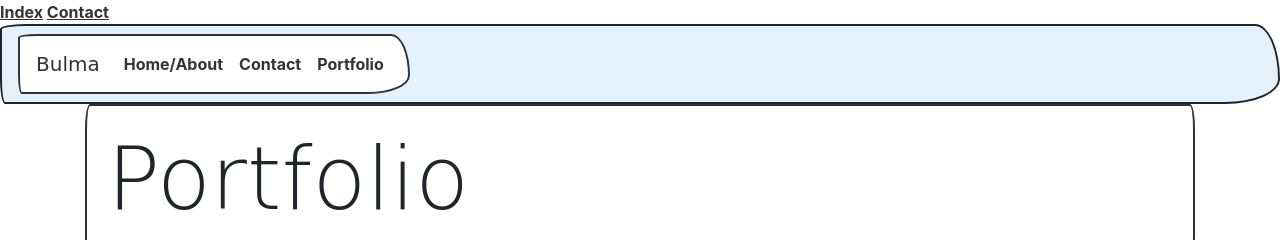
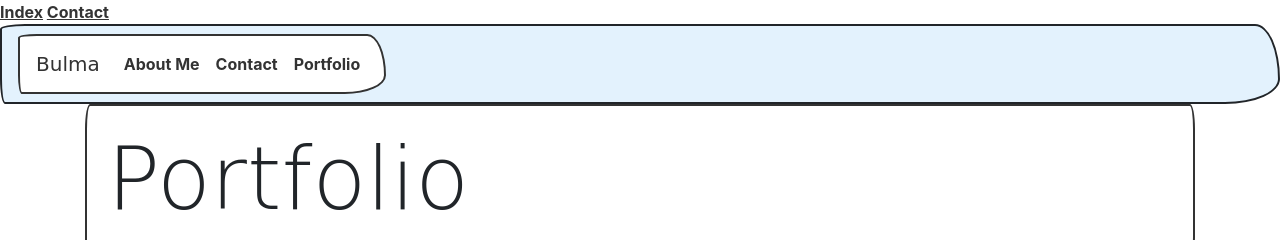
Before and after one commit to shandfield/huskeyhut, a plain HTML site: page portfolio.html in a window 1280 px wide. Shown: the top 240 px of the page. Drawn offline with nearby package versions, Linux system fonts and the light colour scheme; a web font is replaced by a local one.

Commit message:
updating nav bar

```diff
--- a/portfolio.html
+++ b/portfolio.html
@@ -29,7 +29,7 @@
         <div class="collapse navbar-collapse" id="navbarNav">
           <ul class="navbar-nav">
             <li class="nav-item active">
-              <a class="nav-link" href="index.html">Home/About <span class="sr-only">(current)</span></a>
+              <a class="nav-link" href="index.html">About Me<span class="sr-only">(current)</span></a>
             </li>
             <li class="nav-item">
               <a class="nav-link" href="contact.html">Contact</a>
```
